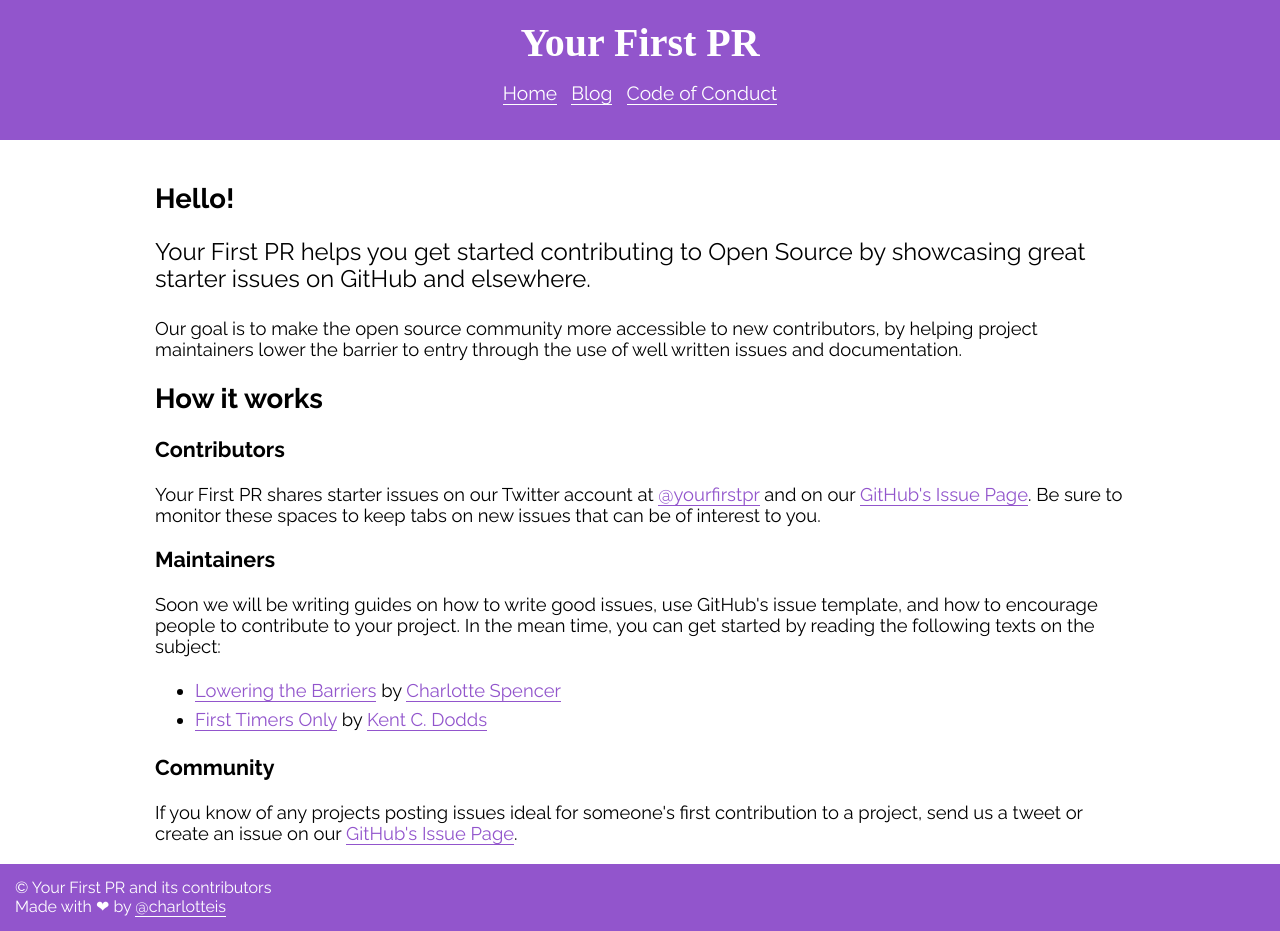
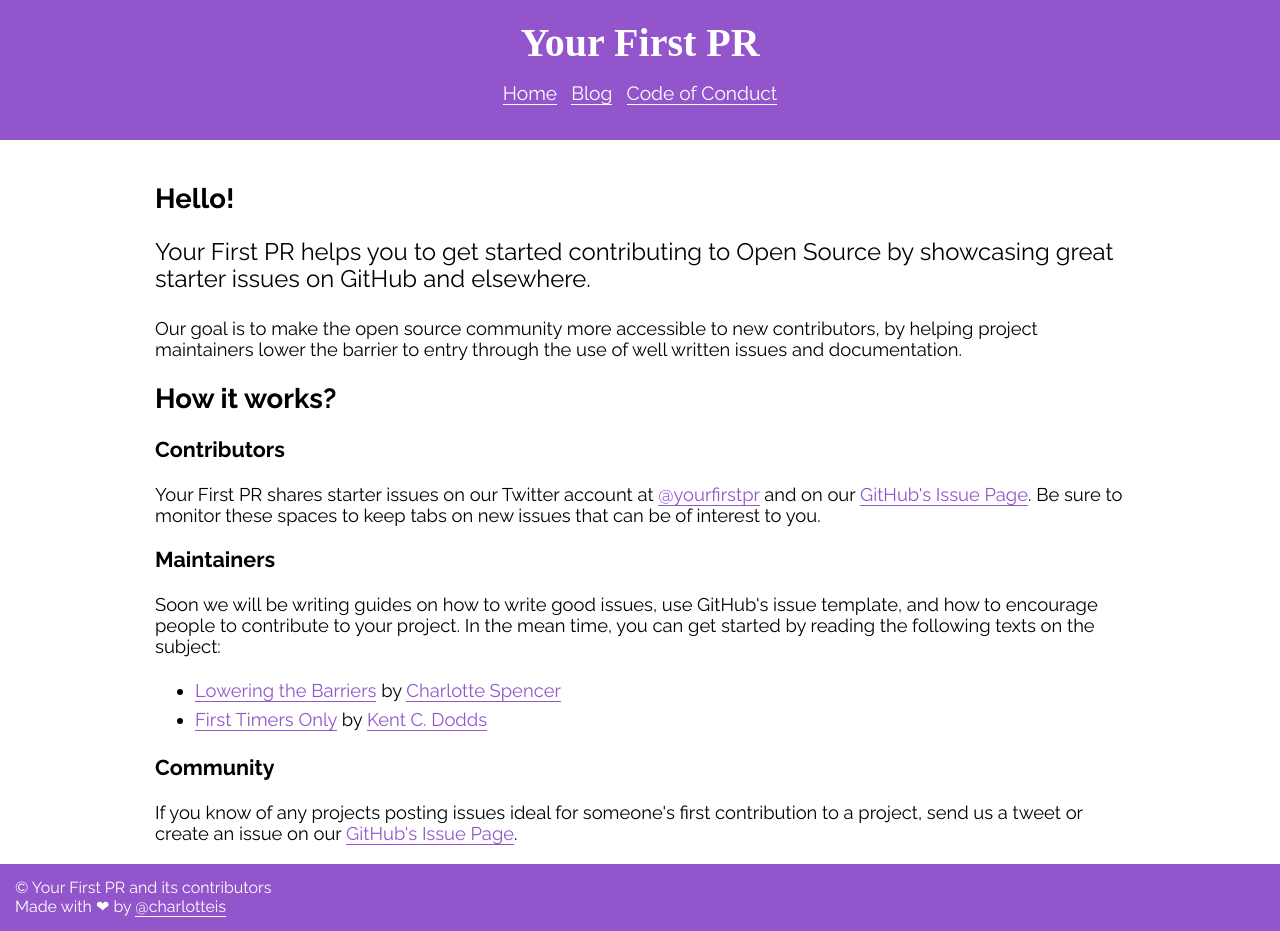
Before and after one commit to yourfirstpr/yourfirstpr.github.io, a Jekyll site: the page built from index.html, in a window 1280 px wide. Built offline with Jekyll 4.4.1, drawn with Linux system fonts in a browser that asks for light colours; nearby versions of some CDN libraries; some web fonts are replaced.

```diff
--- a/index.html
+++ b/index.html
@@ -5,7 +5,7 @@ title: Showcasing good starter issues
   <section id='#introduction'>
     <h2>Hello!</h2>
     <p id='headline'>
-      Your First PR helps you get started contributing to Open Source by showcasing
+      Your First PR helps you to get started contributing to Open Source by showcasing
       great starter issues on GitHub and elsewhere.
     </p>
     <p>
@@ -13,7 +13,7 @@ title: Showcasing good starter issues
       helping project maintainers lower the barrier
       to entry through the use of well written issues and documentation.
     </p>
-    <h2>How it works</h2>
+    <h2>How it works?</h2>
     <h3>Contributors</h3>
     <p>
       Your First PR shares starter issues on our Twitter account at <a href='https://twitter.com/yourfirstpr'>@yourfirstpr</a>
```
